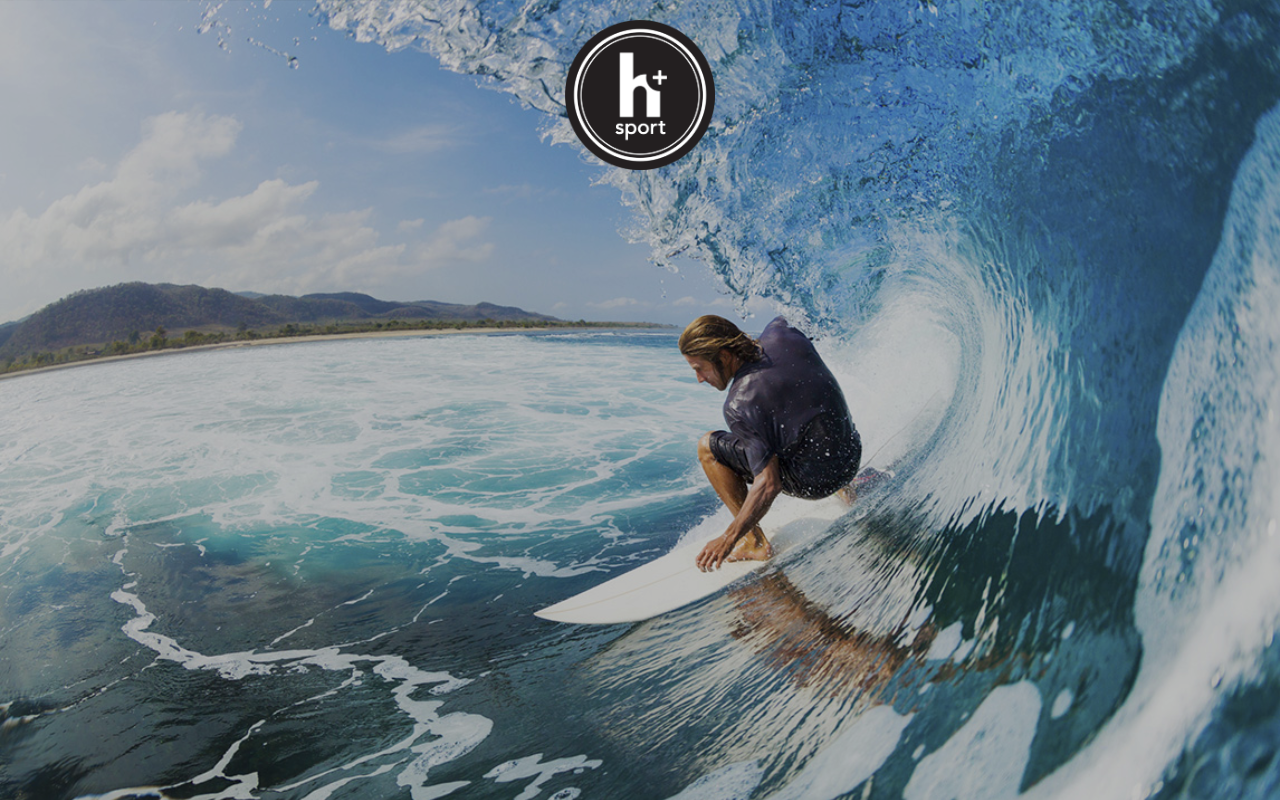
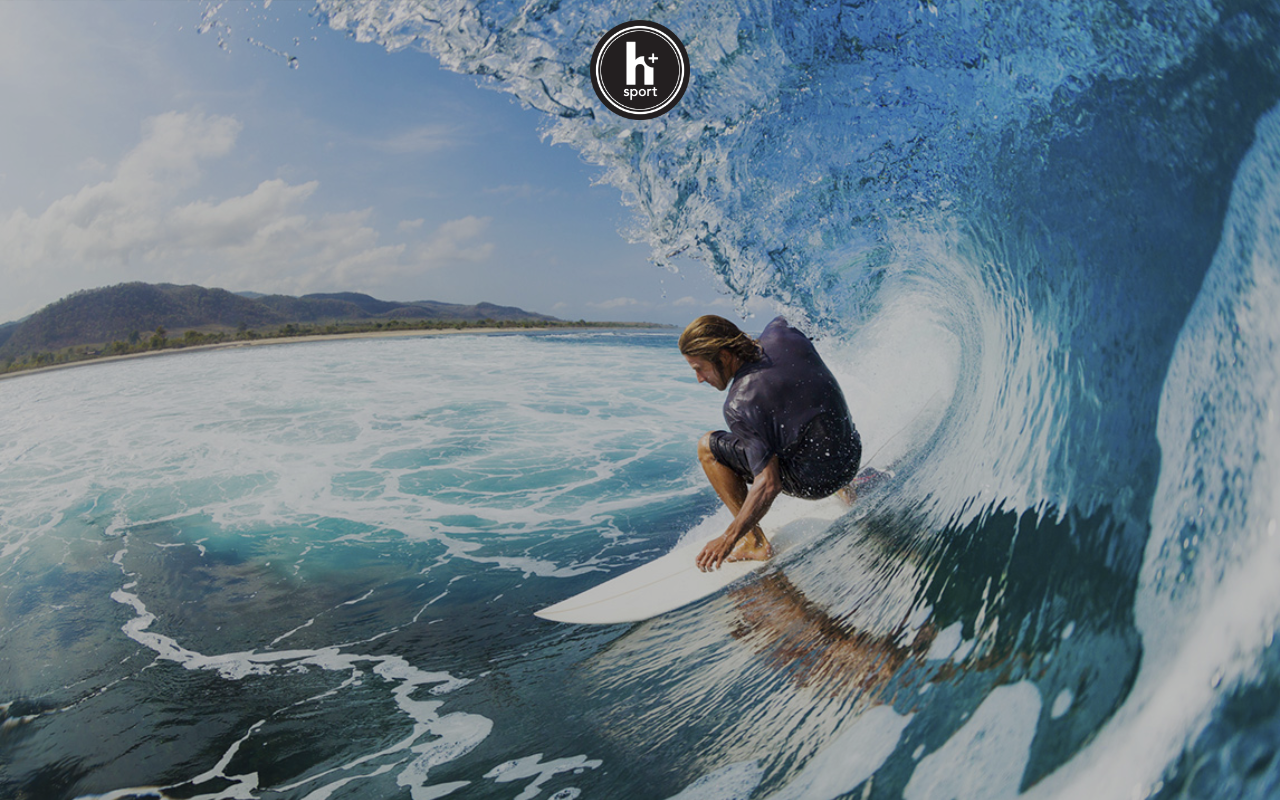
Before and after one commit to otim22/vitamin-juice, a React (Create React App) app: page / in a window 1280 px wide. Shown: the top 800 px of the page. Built offline with nearby package versions, Linux system fonts and the light colour scheme.

Commit message:
minor changes

```diff
--- a/src/App.css
+++ b/src/App.css
@@ -17,7 +17,7 @@ html, body {
 }
 
 .static-logo {
-  height: 150px;
+  height: 100px;
   cursor: pointer;
   position: fixed;
   margin-left: auto;
--- a/src/components/Loading.css
+++ b/src/components/Loading.css
@@ -4,8 +4,8 @@
     margin: 100px auto;
 }
 
-h1 {
-    color: rgba(26, 25, 25, 0.899);
+.cubes {
+    color: rgba(18, 16, 16, 0.899);
 }
 
 .sk-cube-grid .sk-cube {
--- a/src/components/Loading.js
+++ b/src/components/Loading.js
@@ -14,7 +14,7 @@ const Loading = () => (
             <div className="sk-cube sk-cube8"></div>
             <div className="sk-cube sk-cube9"></div>
         </div>
-        <h1>Once these cubes disappear begin scrolling!</h1>
+        <h1 className="cubes">Once these cubes disappear begin scrolling!</h1>
     </div>
 )
 
```
